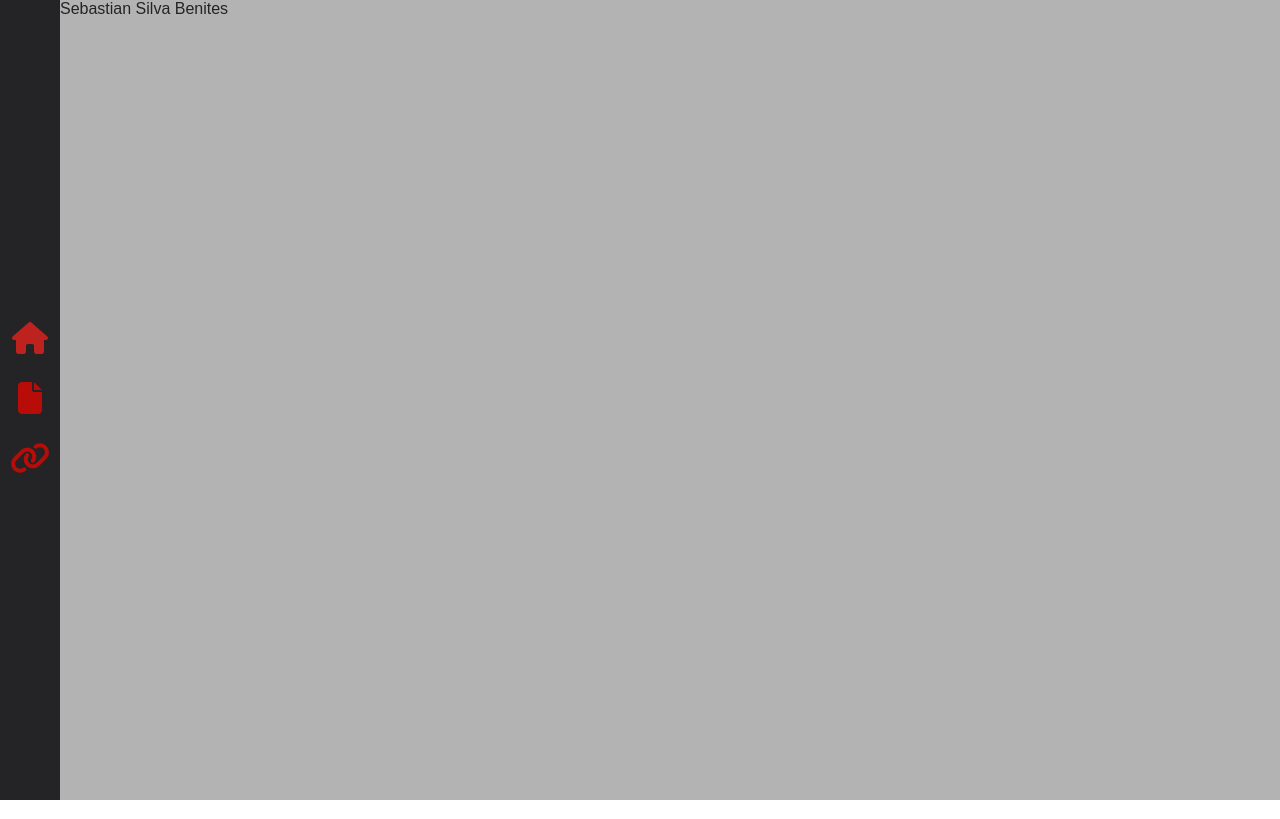
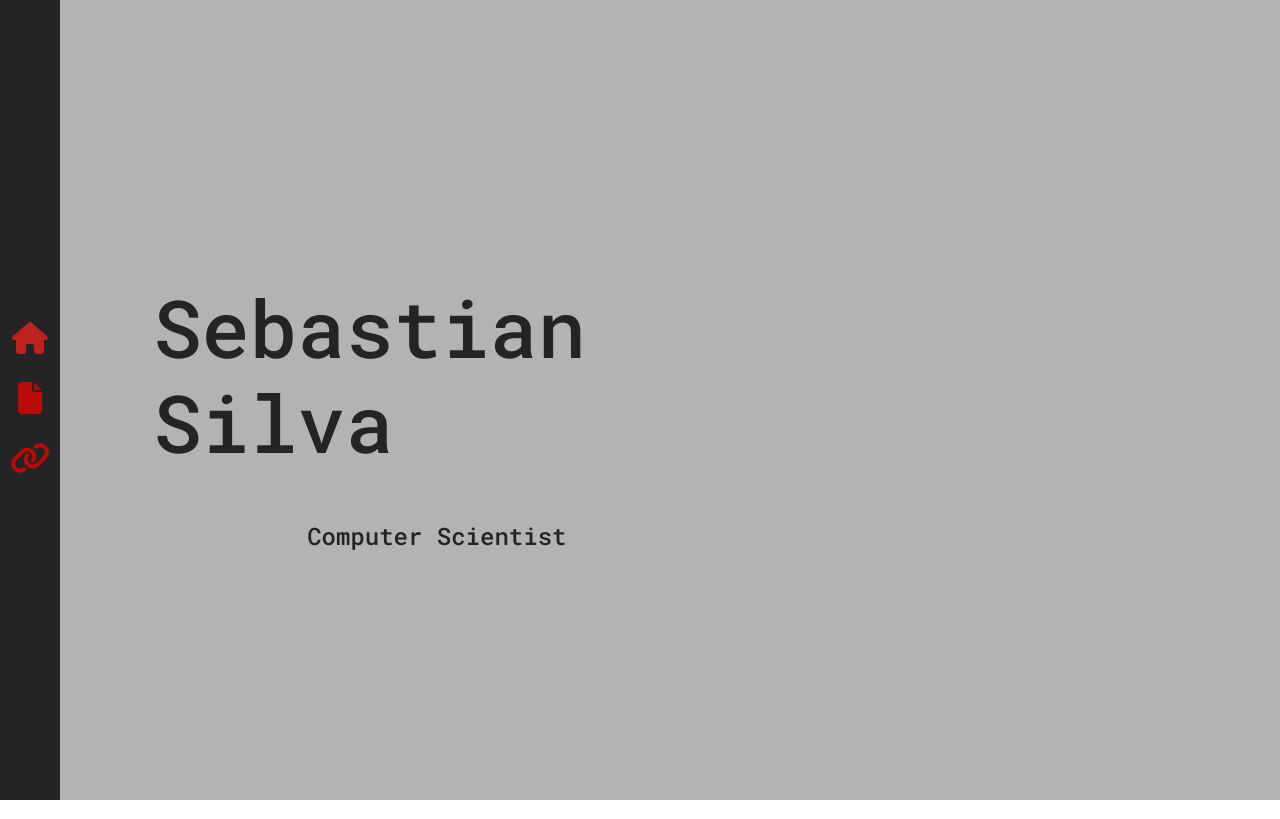
Before and after one commit to SebastianSilvaDev/fireinfern.github.io, a plain HTML site: page index.html in a window 1280 px wide. Drawn offline with Linux system fonts and the light colour scheme.

Commit message:
Homa basic screen

```diff
--- a/index.html
+++ b/index.html
@@ -7,6 +7,8 @@
             PortafolioTest
         </title>
         <link rel="stylesheet" href="./styles/mainStyle.css">
+        <link rel="preconnect" href="https://fonts.gstatic.com">
+        <link href="https://fonts.googleapis.com/css2?family=Roboto+Mono:wght@500&family=Roboto:wght@300&display=swap" rel="stylesheet">
         <script src="https://kit.fontawesome.com/9297cc49ce.js" crossorigin="anonymous"></script>
     </head>
     <body>
@@ -22,7 +24,8 @@
         </div>
         <div class="Content SecondaryBackground DarkText">
             <section id="Home" class="show">
-                <div class="">Sebastian Silva Benites</div>
+                <div id="Name">Sebastian Silva</div>
+                <div id="Career">Computer Scientist</div>
             </section>
             <section id="File" class="hidden">
                 Hello World 2
--- a/styles/mainStyle.css
+++ b/styles/mainStyle.css
@@ -3,16 +3,18 @@
     margin: 0;
 }
 
-html, body{
+html, body {
     min-height: 100vh;
 }
 
 /* Font */
+
 body {
-    font-family: sans-serif;
+    font-family: 'Roboto', sans-serif;
 }
 
 /* Background Colors */
+
 .PrimaryBackground {
     background-color: #242325;
 }
@@ -39,7 +41,7 @@ body {
     color: #C8C8C8;
 }
 
-.SecondaryText{
+.SecondaryText {
     color: #b3b3b3;
 }
 
@@ -63,18 +65,17 @@ body {
     flex-direction: column;
 }
 
-.Card {
+.Card {}
 
-}
-
-.hidden{
+.hidden {
     visibility: collapse;
     opacity: 0;
     height: 0;
 }
 
 /* NavBar */
-#NavBar ul{
+
+#NavBar ul {
     display: flex;
     flex-direction: column;
     list-style-type: none;
@@ -105,7 +106,7 @@ body {
     transition: 0.5s;
 }
 
-.NavBarItem a{
+.NavBarItem a {
     text-decoration: none;
     margin: auto;
     width: 100%;
@@ -141,24 +142,53 @@ section {
 }
 
 /* Transitions */
-@keyframes show{
-    from{
+
+@keyframes show {
+    from {
         opacity: 0;
         visibility: collapse;
     }
-    to{
+    to {
         opacity: 1;
         visibility: visible;
     }
 }
 
-@keyframes hide{
-    from{
+@keyframes hide {
+    from {
         opacity: 1;
         visibility: visible;
     }
-    to{
+    to {
         opacity: 0;
         visibility: collapse;
     }
 }
+
+/* Content Elements */
+
+#Name {
+    top: 35vh;
+    left: 12vw;
+    position: absolute;
+    width: 396px;
+    height: 183px;
+    font-family: 'Roboto Mono', monospace;
+    font-style: normal;
+    font-weight: 500;
+    font-size: 80px;
+    line-height: 95px;
+}
+
+#Career {
+    top: 65vh;
+    left: 24vw;
+    position: absolute;
+    width: 271px;
+    height: 30px;
+    font-family: 'Roboto Mono', monospace;
+    font-style: normal;
+    font-weight: 500;
+    font-size: 24px;
+    line-height: 32px;
+}
```
